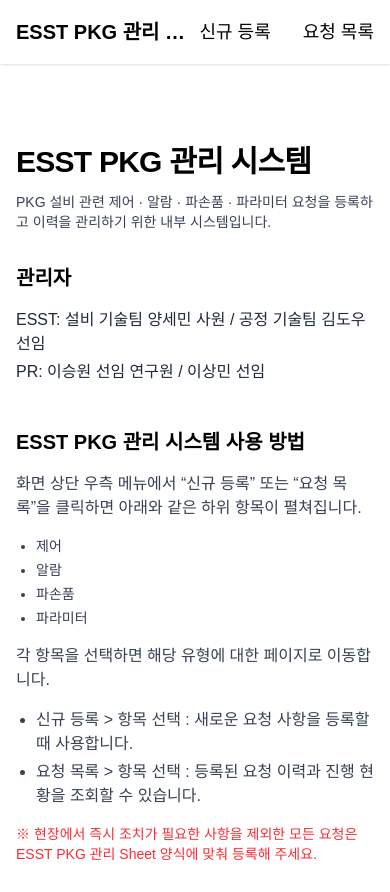
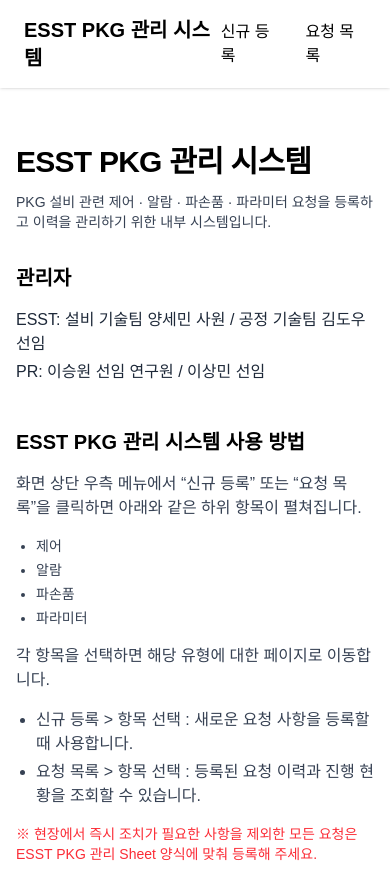
Before and after one commit to sangma0110/pkg_project1, a Next.js app: page / in a window 390 px wide. Built offline with nearby package versions, Linux system fonts and the light colour scheme.

Commit message:
mobile navbar update

```diff
--- a/app/components/NavBar.tsx
+++ b/app/components/NavBar.tsx
@@ -15,40 +15,26 @@ export default function Navbar() {
 
   return (
     <nav className="w-full bg-white text-black shadow-sm fixed top-0 left-0 z-50">
-      <div className="max-w-6xl mx-auto px-4 h-16 flex justify-between items-center whitespace-nowrap overflow-hidden">
-        {/* 로고 */}
-        <Link href="/" className="text-xl font-bold truncate max-w-[45vw]">
+      <div className="max-w-6xl mx-auto px-6 py-4 flex justify-between items-center">
+        <Link href="/" className="text-xl font-bold">
           ESST PKG 관리 시스템
         </Link>
 
-        {/* 메뉴 */}
-        <div className="flex gap-8 text-lg font-medium select-none">
+        <div className="flex gap-6 text-base font-medium relative select-none">
           {/* 신규 등록 */}
-          <div className="relative">
-            <span
-              className="cursor-pointer"
+          <div
+            className="relative cursor-pointer"
             onClick={() => setOpenMenu(openMenu === "new" ? null : "new")}
           >
             신규 등록
-            </span>
-
             {openMenu === "new" && (
-              <div
-                className="
-                  absolute top-full mt-2
-                  left-0
-                  w-40
-                  bg-white border shadow-lg rounded-lg p-2
-                  max-w-[calc(100vw-2rem)]
-                  overflow-hidden
-                "
-              >
+              <div className="absolute left-0 mt-2 w-40 bg-white border shadow-lg rounded-lg p-2">
                 {submenuItems.map((item) => (
                   <Link
                     key={item.key}
                     href={`/forms/${item.key}`}
+                    className="block px-3 py-2 rounded hover:bg-gray-100"
                     onClick={() => setOpenMenu(null)}
-                    className="block px-3 py-2 rounded hover:bg-gray-100"
                   >
                     {item.label}
                   </Link>
@@ -58,31 +44,19 @@ export default function Navbar() {
           </div>
 
           {/* 요청 목록 */}
-          <div className="relative">
-            <span
-              className="cursor-pointer"
+          <div
+            className="relative cursor-pointer"
             onClick={() => setOpenMenu(openMenu === "list" ? null : "list")}
           >
             요청 목록
-            </span>
-
             {openMenu === "list" && (
-              <div
-                className="
-                  absolute top-full mt-2
-                  left-0
-                  w-40
-                  bg-white border shadow-lg rounded-lg p-2
-                  max-w-[calc(100vw-2rem)]
-                  overflow-hidden
-                "
-              >
+              <div className="absolute left-0 mt-2 w-40 bg-white border shadow-lg rounded-lg p-2">
                 {submenuItems.map((item) => (
                   <Link
                     key={item.key}
                     href={`/views/${item.key}`}
+                    className="block px-3 py-2 rounded hover:bg-gray-100"
                     onClick={() => setOpenMenu(null)}
-                    className="block px-3 py-2 rounded hover:bg-gray-100"
                   >
                     {item.label}
                   </Link>
```
Lines whose indentation alone changed are shown as unchanged.
